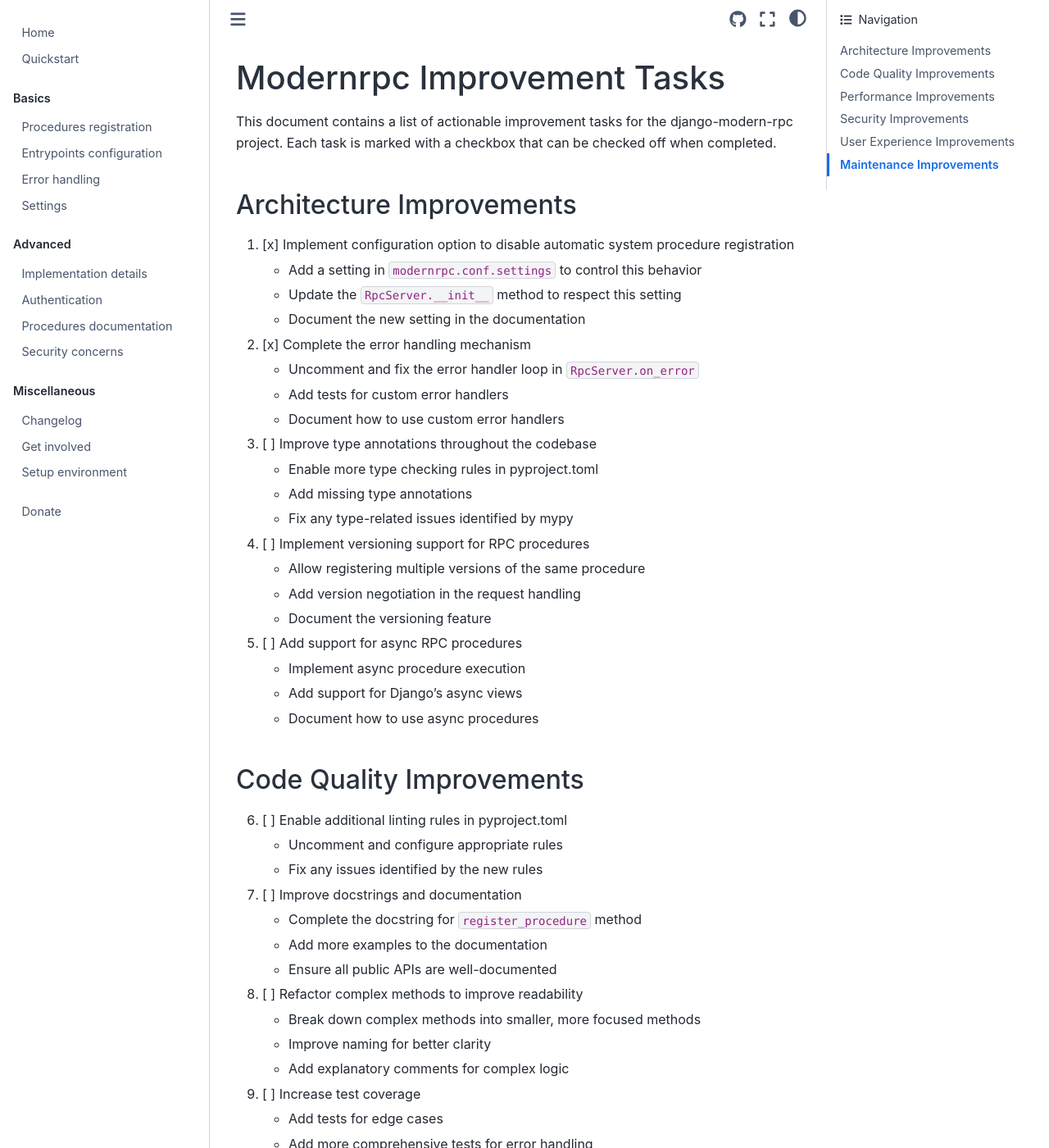
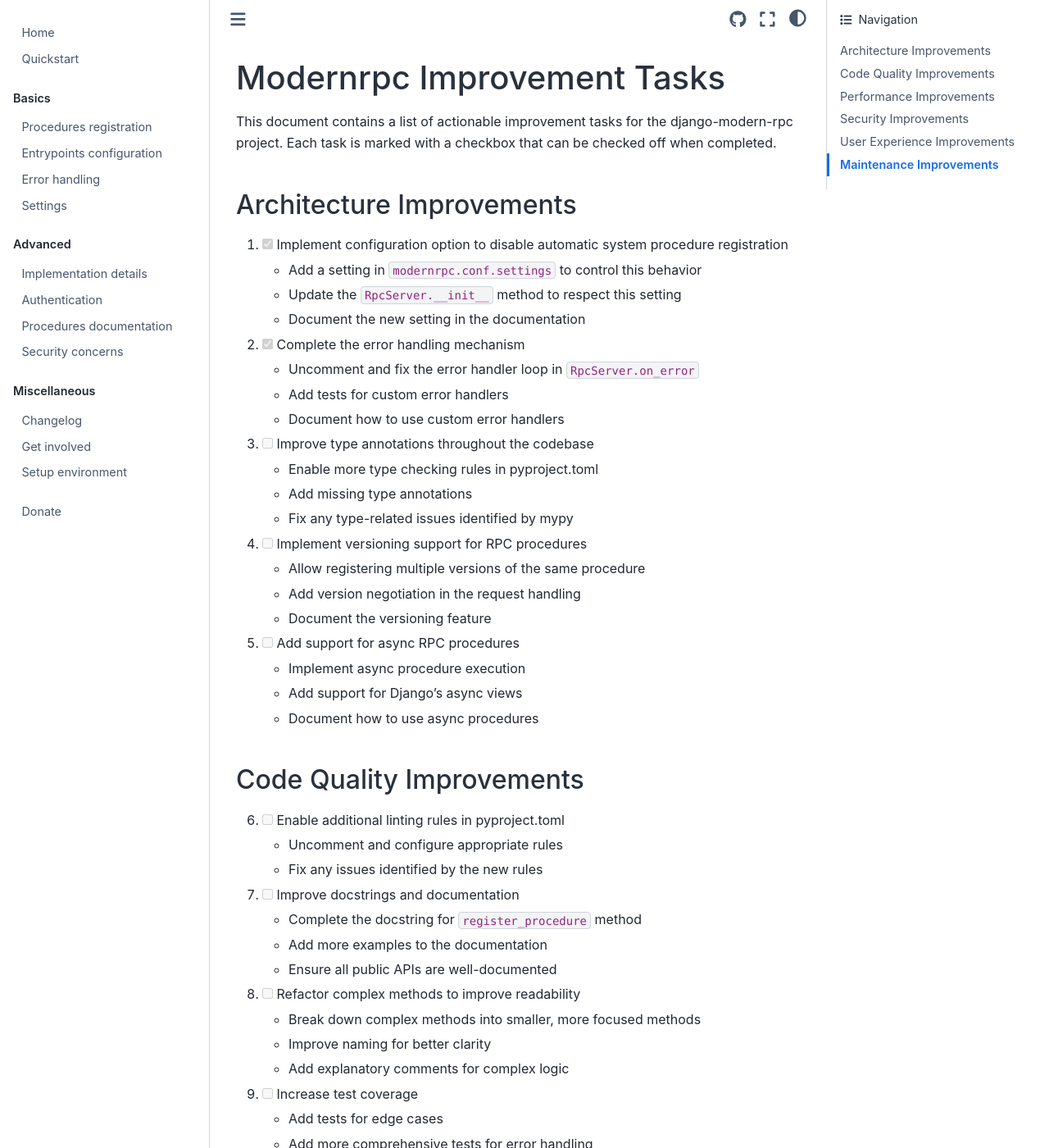
Before and after one commit to alorence/django-modern-rpc, a Sphinx documentation site: the page built from docs/tasks.md, in a window 1280 px wide and 1400 px high. Shown: the whole window at 82% size. Built offline with Sphinx 7.4.7 and the Sphinx Book theme 1.1.4, drawn with Linux system fonts in a browser that asks for light colours; some of the changed text lies outside the part shown.

Commit message:
Docs minor fixes

```diff
--- a/docs/_static/custom.css
+++ b/docs/_static/custom.css
@@ -1,9 +1,9 @@
-.content-container h1 {
-    color: #1c1c1c !important;
+/* fix colored pixels visible behind badges with links on Homepage */
+#home a.reference.external {
+    display: inline-block;
 }
 
-#settings h3 {
-    color: #434343 !important;
-    font-weight: bold;
-    font-size: 1.15em;
+/* remove unexpected scrollbar displayed in left sidebar */
+div.sidebar-primary-items__end.sidebar-primary__section {
+    margin: 0;
 }
--- a/docs/_templates/donation.html
+++ b/docs/_templates/donation.html
@@ -1,7 +1,7 @@
 <nav class="bd-links" id="bd-docs-nav" aria-label="Main">
   <div class="bd-toc-item navbar-nav active">
     <ul class="nav bd-sidenav">
-      <li li class="toctree-l1">
+      <li class="toctree-l1">
         <a href="https://fr.liberapay.com/alorence/" target="_blank" class="internal reference">Donate</a>
       </li>
     </ul>
--- a/docs/conf.py
+++ b/docs/conf.py
@@ -39,6 +39,8 @@
 # directories to ignore when looking for source files.
 # This pattern also affects html_static_path and html_extra_path.
 exclude_patterns = [
+    "Thumbs.db",
+    ".DS_Store",
     "drafts/*",
 ]
 
@@ -62,15 +64,36 @@
     "_templates",
 ]
 html_permalinks_icon = '<img src="/_static/permalink.svg" style="height: 0.75em; margin-bottom: 0.15em"/>'
+# All (**) pages will have 1 more sidebar content (donation.html) after the default one (sbt-sidebar-nav.html)
+# See https://sphinx-book-theme.readthedocs.io/en/stable/sections/sidebar-primary.html
 html_sidebars = {"**": ["sbt-sidebar-nav.html", "donation.html"]}
 html_theme_options = {
     "home_page_in_toc": True,
-    "show_toc_level": 1,
+    "show_toc_level": 2,
     "toc_title": "Navigation",
     "use_download_button": False,
     "use_repository_button": True,
     "repository_url": "https://github.com/alorence/django-modern-rpc",
+    "path_to_docs": "docs",
+    "repository_branch": "main",
     "analytics": {
         "google_analytics_id": "G-7KF8EXTF4W",
     },
+    "announcement": None,
+    "icon_links": [],
 }
+
+# -- MyST Parser configuration ----------------------------------------------
+myst_enable_extensions = [
+    "colon_fence",
+    "deflist",
+    "fieldlist",
+    "html_admonition",
+    "html_image",
+    "tasklist",
+]
+myst_heading_anchors = 3
+
+# -- Autodoc configuration ---------------------------------------------------
+autodoc_typehints = "description"
+autodoc_member_order = "bysource"
```
